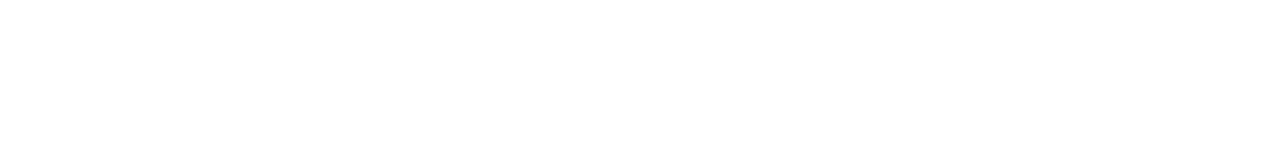
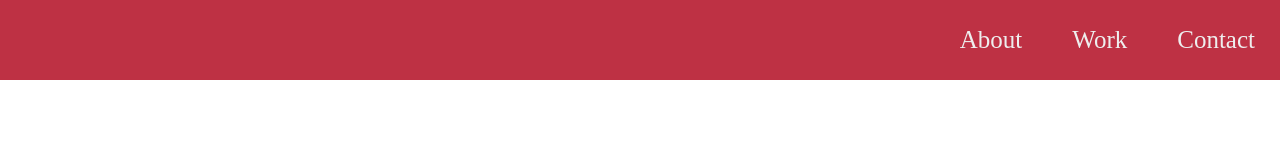
Before and after one commit to Paqong/FCC-projects, a plain HTML site: page personal-portfolio/index.html in a window 1280 px wide. Drawn offline with Linux system fonts and the light colour scheme.

Commit message:
Header with Navigation Bar done.

```diff
--- a/personal-portfolio/css/style.css
+++ b/personal-portfolio/css/style.css
@@ -1,9 +1,41 @@
 * {
     margin: 0;
     padding: 0;
+    box-sizing: border-box;
 }
 
 html {
-    box-sizing: border-box;
     font-size: 62.5%;
 }
+
+header {
+    position: fixed;
+    height: 10%;
+    width: 100%;
+    background-color: #be3144;
+    display: flex;
+    justify-content: flex-end;
+    align-items: center;
+    overflow: hidden;
+}
+
+#navbar {
+    height: 100%;
+    display: flex;
+    align-items: center;
+}
+
+#navbar li {
+    list-style: none;
+}
+
+#navbar a {
+    font-size: 2.5rem;
+    padding: 2.5rem;
+    text-decoration: none;
+    color: #eee;
+}
+
+#navbar a:hover {
+    background-color: #45567d;
+}
--- a/personal-portfolio/index.html
+++ b/personal-portfolio/index.html
@@ -9,11 +9,12 @@
 </head>
 <body>
     <header>
-        <nav>
-            <ul>
-                <li></li>
+            <ul id="navbar">
+                <li><a href="#">About</a></li>
+                <li><a href="#">Work</a></li>
+                <li><a href="#">Contact</a></li>
             </ul>
-        </nav>
     </header>
+
 </body>
 </html>
```
